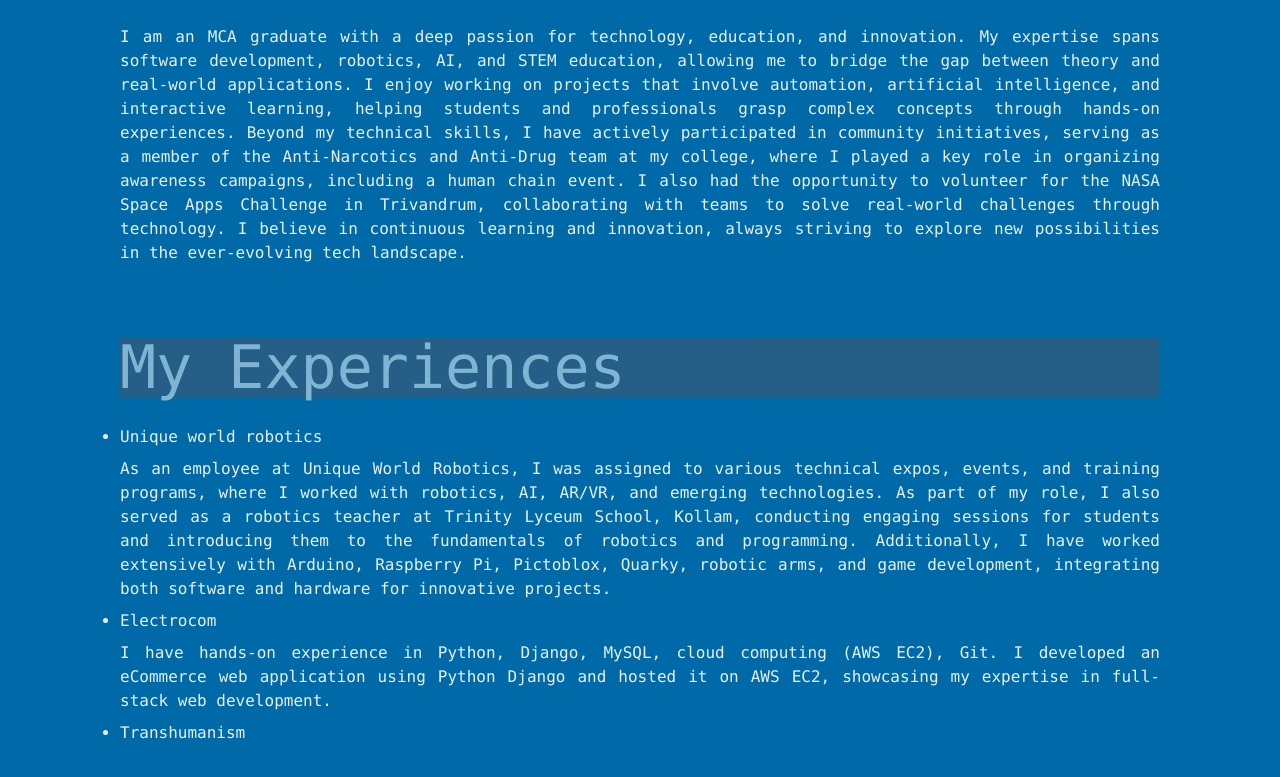
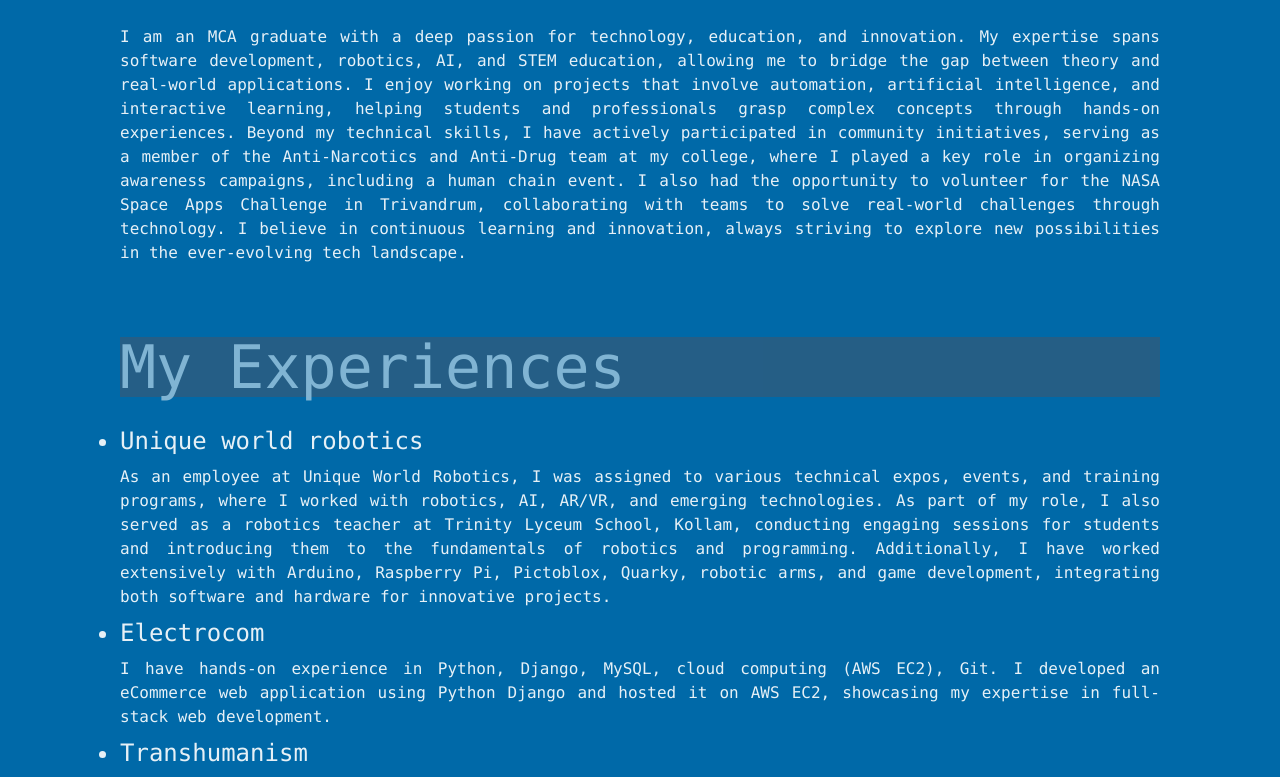
Before and after one commit to Albert-2024/Personal-website-1, a plain HTML site: page index.html in a window 1280 px wide. Shown: the part 1135-1912 px from the top of the page. Before the commit the page ends 1888 px from the top, so only its background shows below. Drawn offline with nearby package versions, Linux system fonts and the light colour scheme.

Commit message:
second commit

```diff
--- a/index.html
+++ b/index.html
@@ -37,11 +37,11 @@
             </div>
 
             <div class="w-30 flex-auto ps-10">
-                <a href="">
+                <a href="https://github.com/Albert-2024">
                     <i class="fa-brands fa-github font-bold text-2xl text-white"></i>
                 </a>
                 <a href="https://www.linkedin.com/in/albert-devasia/">
-                    <i class="fa-brands fa-linkedin font-bold text-2xl text-white ps-10"></i>
+                    <i class="fa-brands fa-linkedin font-bold text-2xl text-white ps-30"></i>
                 </a>
 
             </div>
@@ -102,18 +102,18 @@ My Experiences
 </div>
 <div class="about-body me-30 text-white opacity-90">
 <ul>
-    <li type="disc" class="mb-2">Unique world robotics</li>
+    <li type="disc" class="mb-2 text-2xl">Unique world robotics</li>
     As an employee at Unique World Robotics, I was assigned to various technical expos, events, and training programs,
     where I worked with robotics, AI, AR/VR, and emerging technologies. As part of my role,
     I also served as a robotics teacher at Trinity Lyceum School, Kollam, conducting engaging sessions for students and
     introducing them to the fundamentals of robotics and programming. Additionally, I have worked extensively with Arduino, Raspberry Pi, Pictoblox, Quarky, robotic arms,
     and game development, integrating both software and hardware for innovative projects.
-    <li type="disc" class="my-2">Electrocom</li>
+    <li type="disc" class="my-2 text-2xl">Electrocom</li>
     I have hands-on experience in Python, Django, MySQL,
     cloud computing (AWS EC2), Git.
      I developed an eCommerce web application using Python Django and hosted it on AWS EC2,
      showcasing my expertise in full-stack web development.
-    <li type="disc" class="my-2">Transhumanism</li>
+    <li type="disc" class="my-2 text-2xl">Transhumanism</li>
 </ul>
 </div>
 </div>
```
